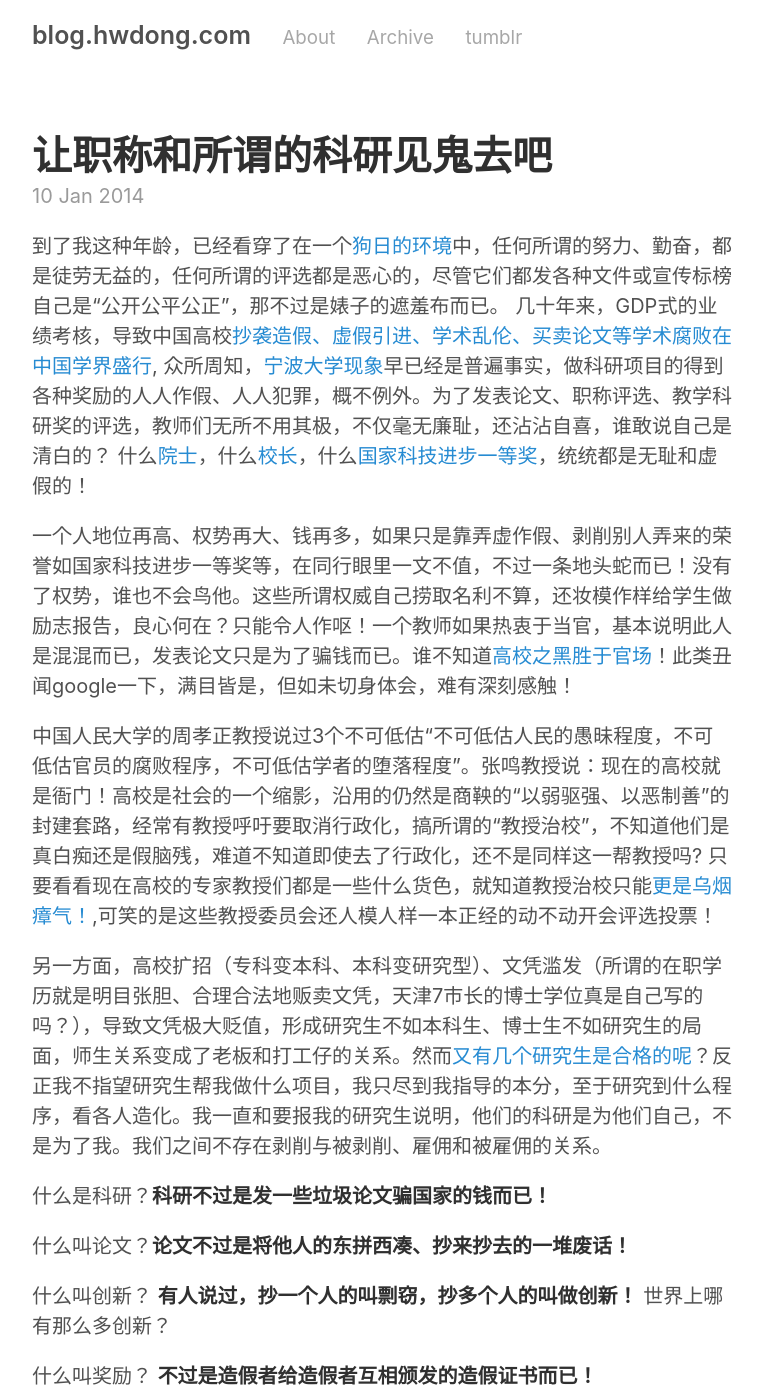
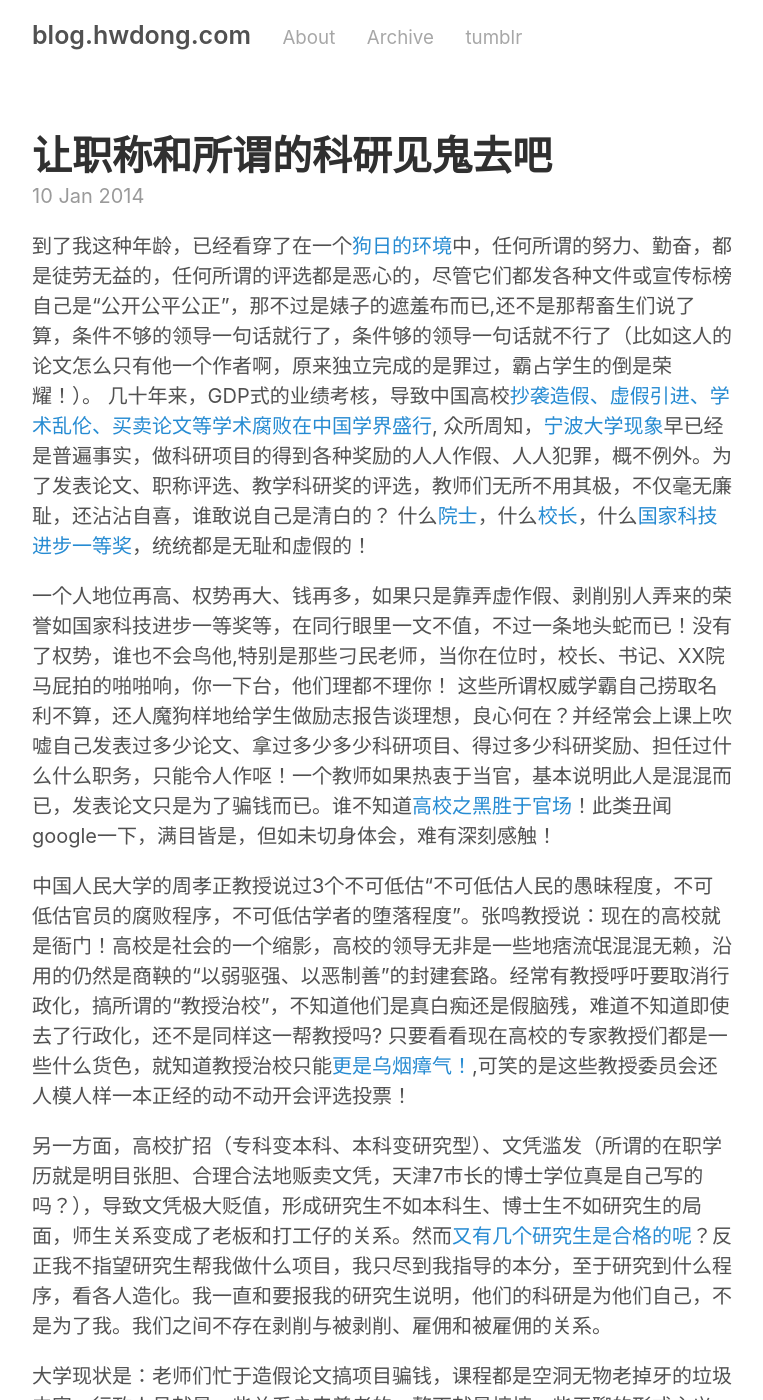
Before and after one commit to hwdong/hwdong-old.github.io, a Jekyll site: the page built from _posts/2014-01-10-不再参与任何科研项目，等待退休.md, in a window 1280 px wide and 1400 px high. Shown: the whole window, without its empty margins (258-1021 px from the left). Built offline with Jekyll 4.4.1, drawn with Linux system fonts in a browser that asks for light colours; comment, search, counter and statistics services are not loaded; some of the changed text lies outside the part shown.

Commit message:
2017-1-1

```diff
--- a/_posts/2014-01-10-不再参与任何科研项目，等待退休.md
+++ b/_posts/2014-01-10-不再参与任何科研项目，等待退休.md
@@ -4,15 +4,19 @@ title: 让职称和所谓的科研见鬼去吧
 comments: true
 ---
 
-到了我这种年龄，已经看穿了在一个[狗日的环境](http://hongweidong.tumblr.com/post/135088392991/%E8%BD%AC%E5%88%AB%E4%BA%86%E7%8B%97%E6%97%A5%E7%9A%84%E7%A7%91%E7%A0%94)中，任何所谓的努力、勤奋，都是徒劳无益的，任何所谓的评选都是恶心的，尽管它们都发各种文件或宣传标榜自己是“公开公平公正”，那不过是婊子的遮羞布而已。
+到了我这种年龄，已经看穿了在一个[狗日的环境](http://hongweidong.tumblr.com/post/135088392991/%E8%BD%AC%E5%88%AB%E4%BA%86%E7%8B%97%E6%97%A5%E7%9A%84%E7%A7%91%E7%A0%94)中，任何所谓的努力、勤奋，都是徒劳无益的，任何所谓的评选都是恶心的，尽管它们都发各种文件或宣传标榜自己是“公开公平公正”，那不过是婊子的遮羞布而已,还不是那帮畜生们说了算，条件不够的领导一句话就行了，条件够的领导一句话就不行了（比如这人的论文怎么只有他一个作者啊，原来独立完成的是罪过，霸占学生的倒是荣耀！）。
 <!--more-->
 几十年来，GDP式的业绩考核，导致中国高校[抄袭造假、虚假引进、学术乱伦、买卖论文等学术腐败在中国学界盛行](http://hongweidong.tumblr.com/post/130716725416/%E4%BA%9A%E6%B4%B2%E5%91%A8%E5%88%8A%E4%B8%AD%E5%9B%BD%E5%AD%A6%E6%9C%AF%E8%85%90%E8%B4%A5%E5%B0%86%E5%8A%A8%E6%91%87%E5%9B%BD%E6%9C%AC), 众所周知，[宁波大学现象](http://hongweidong.tumblr.com/post/124407587451/%E5%9B%BD%E5%86%85%E9%AB%98%E6%A0%A1%E9%83%BD%E5%A6%82%E6%AD%A4%E5%AE%81%E6%B3%A2%E5%A4%A7%E5%AD%A6%E7%8E%B0%E8%B1%A1)早已经是普遍事实，做科研项目的得到各种奖励的人人作假、人人犯罪，概不例外。为了发表论文、职称评选、教学科研奖的评选，教师们无所不用其极，不仅毫无廉耻，还沾沾自喜，谁敢说自己是清白的？ 什么[院士](http://www.backchina.com/blog/348710/article-230518.html)，什么[校长](http://news.sohu.com/20150402/n410736949.shtml)，什么[国家科技进步一等奖](http://www.guokr.com/article/439914/)，统统都是无耻和虚假的！
 
-一个人地位再高、权势再大、钱再多，如果只是靠弄虚作假、剥削别人弄来的荣誉如国家科技进步一等奖等，在同行眼里一文不值，不过一条地头蛇而已！没有了权势，谁也不会鸟他。这些所谓权威自己捞取名利不算，还妆模作样给学生做励志报告，良心何在？只能令人作呕！一个教师如果热衷于当官，基本说明此人是混混而已，发表论文只是为了骗钱而已。谁不知道[高校之黑胜于官场](http://xcguan.net/2016/02/%E8%BE%9B%E5%85%81%E6%98%9F-%E4%B8%AD%E5%9B%BD%E9%AB%98%E6%A0%A1%E7%94%9F%E6%80%81%E4%B9%8B%E6%80%AA%E7%8E%B0%E7%8A%B6/)！此类丑闻google一下，满目皆是，但如未切身体会，难有深刻感触！
+一个人地位再高、权势再大、钱再多，如果只是靠弄虚作假、剥削别人弄来的荣誉如国家科技进步一等奖等，在同行眼里一文不值，不过一条地头蛇而已！没有了权势，谁也不会鸟他,特别是那些刁民老师，当你在位时，校长、书记、XX院马屁拍的啪啪响，你一下台，他们理都不理你！ 这些所谓权威学霸自己捞取名利不算，还人魔狗样地给学生做励志报告谈理想，良心何在？并经常会上课上吹嘘自己发表过多少论文、拿过多少多少科研项目、得过多少科研奖励、担任过什么什么职务，只能令人作呕！一个教师如果热衷于当官，基本说明此人是混混而已，发表论文只是为了骗钱而已。谁不知道[高校之黑胜于官场](http://xcguan.net/2016/02/%E8%BE%9B%E5%85%81%E6%98%9F-%E4%B8%AD%E5%9B%BD%E9%AB%98%E6%A0%A1%E7%94%9F%E6%80%81%E4%B9%8B%E6%80%AA%E7%8E%B0%E7%8A%B6/)！此类丑闻google一下，满目皆是，但如未切身体会，难有深刻感触！
 
-中国人民大学的周孝正教授说过3个不可低估“不可低估人民的愚昧程度，不可低估官员的腐败程序，不可低估学者的堕落程度"。张鸣教授说：现在的高校就是衙门！高校是社会的一个缩影，沿用的仍然是商鞅的“以弱驱强、以恶制善”的封建套路，经常有教授呼吁要取消行政化，搞所谓的“教授治校”，不知道他们是真白痴还是假脑残，难道不知道即使去了行政化，还不是同样这一帮教授吗? 只要看看现在高校的专家教授们都是一些什么货色，就知道教授治校只能[更是乌烟瘴气！](http://hongweidong.tumblr.com/post/114817248196/%E6%95%99%E6%8E%88%E6%B2%BB%E6%A0%A1%E7%9A%84%E7%BB%93%E6%9E%9C%E6%98%AF%E4%B9%8C%E7%83%9F%E7%98%B4%E6%B0%94%E7%9A%84%E6%94%BF%E6%B2%BB%E8%A7%92%E5%8A%9B%E5%9C%BA),可笑的是这些教授委员会还人模人样一本正经的动不动开会评选投票！
+中国人民大学的周孝正教授说过3个不可低估“不可低估人民的愚昧程度，不可低估官员的腐败程序，不可低估学者的堕落程度"。张鸣教授说：现在的高校就是衙门！高校是社会的一个缩影，高校的领导无非是一些地痞流氓混混无赖，沿用的仍然是商鞅的“以弱驱强、以恶制善”的封建套路。经常有教授呼吁要取消行政化，搞所谓的“教授治校”，不知道他们是真白痴还是假脑残，难道不知道即使去了行政化，还不是同样这一帮教授吗? 只要看看现在高校的专家教授们都是一些什么货色，就知道教授治校只能[更是乌烟瘴气！](http://hongweidong.tumblr.com/post/114817248196/%E6%95%99%E6%8E%88%E6%B2%BB%E6%A0%A1%E7%9A%84%E7%BB%93%E6%9E%9C%E6%98%AF%E4%B9%8C%E7%83%9F%E7%98%B4%E6%B0%94%E7%9A%84%E6%94%BF%E6%B2%BB%E8%A7%92%E5%8A%9B%E5%9C%BA),可笑的是这些教授委员会还人模人样一本正经的动不动开会评选投票！
 
 另一方面，高校扩招（专科变本科、本科变研究型）、文凭滥发（所谓的在职学历就是明目张胆、合理合法地贩卖文凭，天津7市长的博士学位真是自己写的吗？），导致文凭极大贬值，形成研究生不如本科生、博士生不如研究生的局面，师生关系变成了老板和打工仔的关系。然而[又有几个研究生是合格的呢](http://hongweidong.tumblr.com/post/114275359696/%E8%AF%BB%E7%A0%94%E7%9C%9F%E7%9A%84%E5%80%BC%E5%BE%97%E5%90%97)？反正我不指望研究生帮我做什么项目，我只尽到我指导的本分，至于研究到什么程序，看各人造化。我一直和要报我的研究生说明，他们的科研是为他们自己，不是为了我。我们之间不存在剥削与被剥削、雇佣和被雇佣的关系。
+
+大学现状是：老师们忙于造假论文搞项目骗钱，课程都是空洞无物老掉牙的垃圾内容，行政人员就是一些关系户来养老的、整天就是搞搞一些无聊的形式主义，学生们也是打打游戏、玩玩手机淘淘宝、抄抄作业论文混文凭，大家都在胡混...
+
+什么是大学？**大学就是用一些无用垃圾课程将一群年轻人围在猪圈里混日子！**
 
 什么是科研？**科研不过是发一些垃圾论文骗国家的钱而已！**
 
```
Also changed, not shown: _posts/2016-03-15-今后不再发论文，专注机器学习在游戏、动画、虚拟现实方面的应用.md (deleted, +0 -14 lines), _posts/2016-03-15-今后不再发论文，专注机器学习在游戏、动画、虚拟现实方面的应用.md.md (added, +15 -0 lines), _posts/2016-09-13-Design vector field.md (added, +25 -0 lines), _posts/2016-10-16-poission image editting.md (added, +34 -0 lines), _posts/2017-01-01-install ubuntu on windows.md (added, +65 -0 lines), _posts/2016-03-13-没事签到的单位真的好无聊！.md (line endings or trailing spaces).
